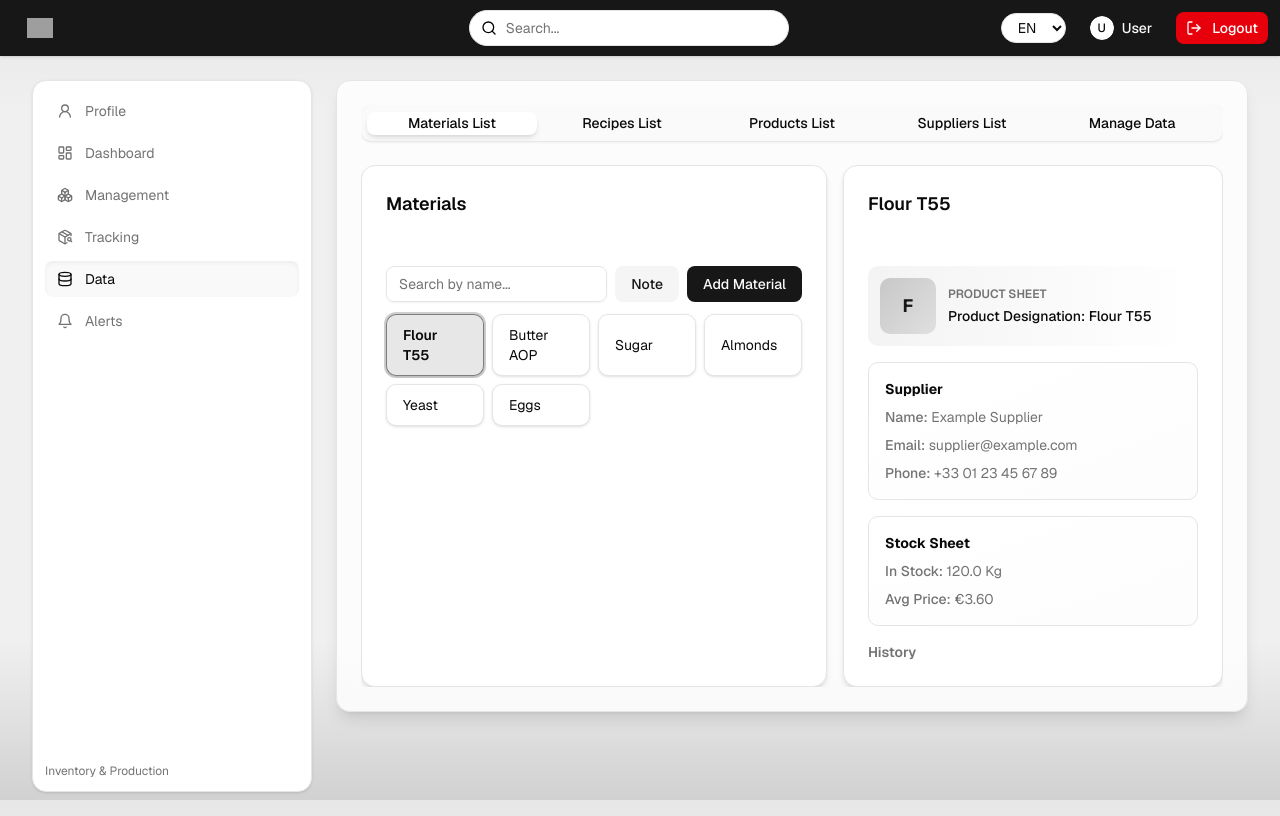
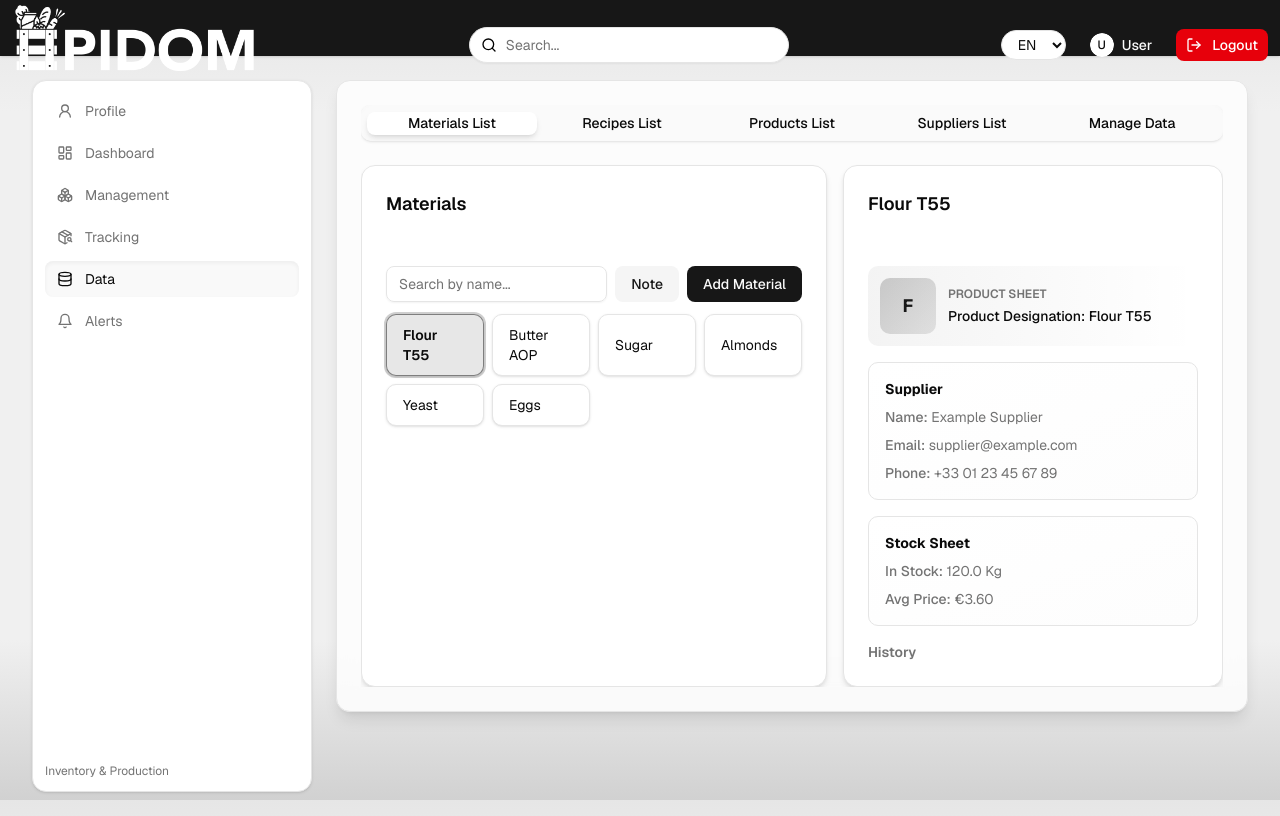
Before and after one commit to prmditya/epidom, a Next.js app: page /data in a window 1280 px wide. Built offline with nearby package versions, Linux system fonts and the light colour scheme; grey boxes are pictures that could not be loaded.

Commit message:
feat: fixing image on dashboard topbar

```diff
--- a/src/app/(auth)/layout.tsx
+++ b/src/app/(auth)/layout.tsx
@@ -17,13 +17,11 @@ export default function LoginLayout({
   children: React.ReactNode;
 }>) {
   return (
-    <html lang="en">
-      <body className={`font-sans ${GeistSans.variable} ${GeistMono.variable}`}>
-        <Suspense fallback={<div>Loading...</div>}>
-          <I18nProvider>{children}</I18nProvider>
-        </Suspense>
-        <Analytics />
-      </body>
-    </html>
+    <div className={`font-sans ${GeistSans.variable} ${GeistMono.variable}`}>
+      <Suspense fallback={<div>Loading...</div>}>
+        <I18nProvider>{children}</I18nProvider>
+      </Suspense>
+      <Analytics />
+    </div>
   );
 }
--- a/src/app/(dashboard)/layout.tsx
+++ b/src/app/(dashboard)/layout.tsx
@@ -18,15 +18,13 @@ export default function Layout({
   children: React.ReactNode;
 }>) {
   return (
-    <html lang="en">
-      <body className={`font-sans ${GeistSans.variable} ${GeistMono.variable}`}>
+    <div className={`font-sans ${GeistSans.variable} ${GeistMono.variable}`}>
       <Suspense fallback={<div>Loading...</div>}>
         <I18nProvider>
           <PageShell>{children}</PageShell>
         </I18nProvider>
       </Suspense>
       <Analytics />
-      </body>
-    </html>
+    </div>
   );
 }
--- a/src/features/dashboard/components/topbar.tsx
+++ b/src/features/dashboard/components/topbar.tsx
@@ -50,13 +50,13 @@ export function Topbar() {
                 <Sidebar mode="mobile" />
               </SheetContent>
             </Sheet>
-            <div className="flex h-8 w-14 items-center justify-center rounded-md bg-transparent">
+            <div className="flex w-auto items-center justify-center rounded-md bg-transparent">
               <Image
-                src="/images/logo2.png"
+                src="/images/logo-white.png"
                 alt="EPIDOM logo"
-                width={56}
-                height={24}
-                className="h-5 w-auto object-contain"
+                width={80}
+                height={100}
+                className="w-auto object-contain"
                 priority
               />
             </div>
```
Lines whose indentation alone changed are shown as unchanged.
